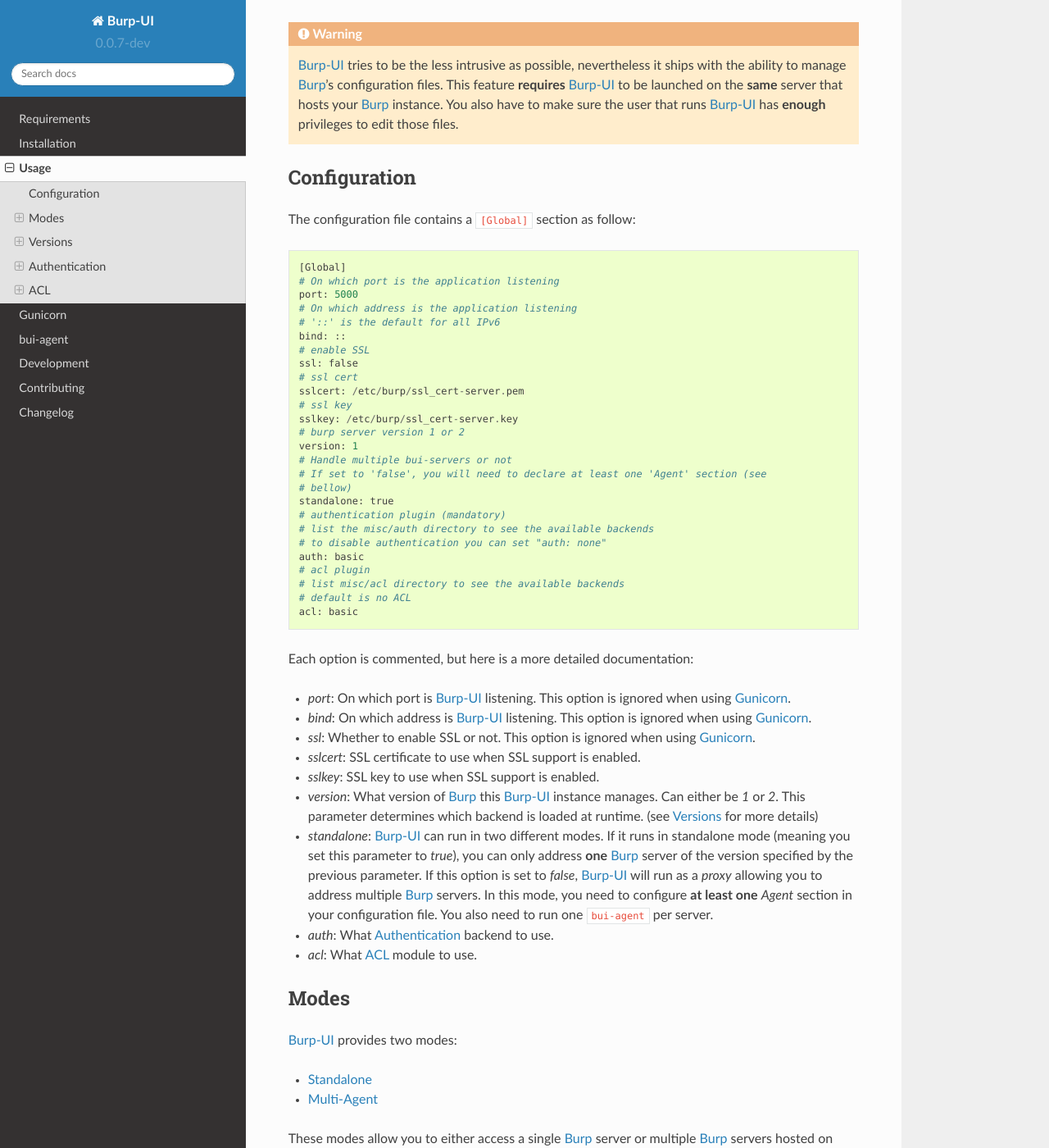
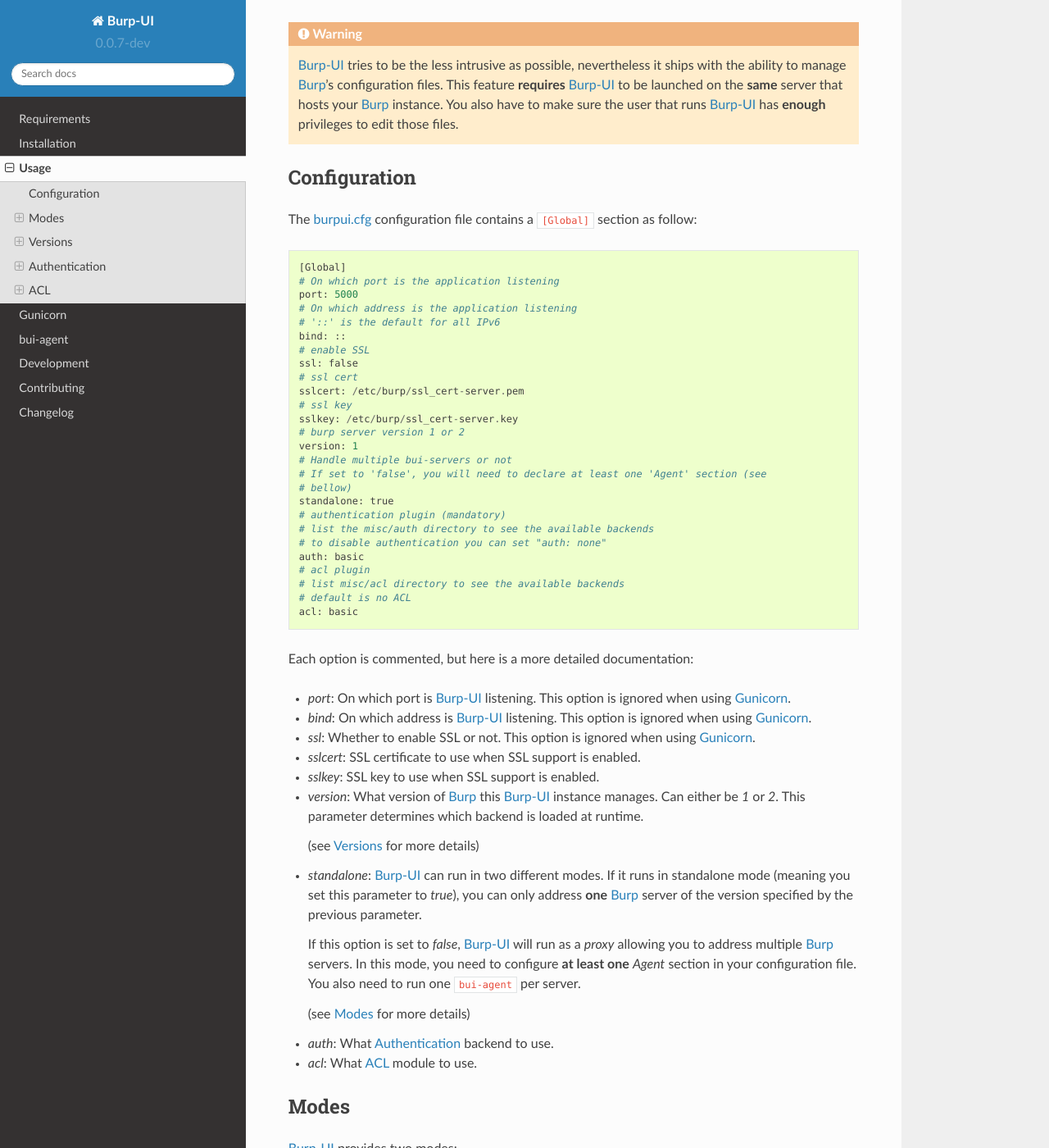
Before and after one commit to ziirish/burp-ui, a Sphinx documentation site: the page built from docs/usage.rst, in a window 1280 px wide and 1400 px high, scrolled down 374 px. Shown: the whole window at 82% size. Built offline with Sphinx 7.4.7 and the Read the Docs theme 2.0.0, drawn with Linux system fonts in a browser that asks for light colours; pages that are not in the unit, such as notebooks, are missing from menus; some of the changed text lies outside the part shown.

Commit message:
add: links to sample configuration files

```diff
--- a/docs/buiagent.rst
+++ b/docs/buiagent.rst
@@ -6,7 +6,8 @@
 These agents must be launched on every server hosting a `Burp`_ instance you'd
 like to monitor.
 
-They have a specific configuration file with a `[Global]` section as below:
+They have a specific `buiagent.cfg`_ configuration file with a ``[Global]``
+section as below:
 
 ::
 
@@ -48,4 +49,5 @@
 
 .. _Burp: http://burp.grke.org/
 .. _Burp-UI: https://git.ziirish.me/ziirish/burp-ui
+.. _buiagent.cfg: https://git.ziirish.me/ziirish/burp-ui/blob/master/share/burpui/etc/buiagent.sample.cfg
 .. _bui-agent: buiagent.html
--- a/docs/installation.rst
+++ b/docs/installation.rst
@@ -21,7 +21,7 @@
 You can setup various parameters in the `burpui.cfg`_ file.
 This file can be specified with the ``-c`` flag or should be present in
 ``/etc/burp/burpui.cfg``.
-By default `Burp-UI`_ ships with a default file located in
+By default `Burp-UI`_ ships with a sample file located in
 ``$BURPUIDIR/../share/burpui/etc/burpui.sample.cfg``.
 
 Then you can run ``burp-ui``: ``burp-ui``
--- a/docs/usage.rst
+++ b/docs/usage.rst
@@ -27,7 +27,7 @@
 Configuration
 -------------
 
-The configuration file contains a ``[Global]`` section as follow:
+The `burpui.cfg`_ configuration file contains a ``[Global]`` section as follow:
 
 ::
 
@@ -71,15 +71,20 @@
 - *sslkey*: SSL key to use when SSL support is enabled.
 - *version*: What version of `Burp`_ this `Burp-UI`_ instance manages. Can
   either be *1* or *2*. This parameter determines which backend is loaded at
-  runtime. (see `Versions`_ for more details)
+  runtime.
+
+  (see `Versions`_ for more details)
 - *standalone*: `Burp-UI`_ can run in two different modes. If it runs in
   standalone mode (meaning you set this parameter to *true*), you can only
   address **one** `Burp`_ server of the version specified by the previous
   parameter.
+
   If this option is set to *false*, `Burp-UI`_ will run as a *proxy* allowing
   you to address multiple `Burp`_ servers. In this mode, you need to configure
   **at least one** *Agent* section in your configuration file. You also need to
   run one ``bui-agent`` per server.
+
+  (see `Modes`_ for more details)
 - *auth*: What `Authentication`_ backend to use.
 - *acl*: What `ACL`_ module to use.
 
@@ -100,7 +105,8 @@
 ^^^^^^^^^^
 
 This mode is the **default** and the easiest one. It can be activated by setting
-the *standalone* parameter in the ``[Global]`` section to *true*:
+the *standalone* parameter in the ``[Global]`` section of your `burpui.cfg`_
+file to *true*:
 
 ::
 
@@ -114,8 +120,8 @@
 Multi-Agent
 ^^^^^^^^^^^
 
-This mode allows you access multiple `Burp`_ servers through the
-`bui-agent`_. Here is a schema to illustrate the architecture:
+This mode allows you access multiple `Burp`_ servers through the `bui-agent`_.
+Here is a schema to illustrate the architecture:
 
 ::
 
@@ -177,7 +183,7 @@
 
 
 To enable this mode, you need to set the *standalone* parameter of the
-``[Global]`` section to *false*:
+``[Global]`` section of your `burpui.cfg`_ file to *false*:
 
 ::
 
@@ -185,10 +191,8 @@
     standalone: false
 
 
-Once this mode is enabled, you have to create **one** ``[Agent]`` section per
-agent you want to connect to:
-
-.. note:: The sections must be called ``[Agent:<label>]`` (case sensitive)
+Once this mode is enabled, you have to create **one** ``[Agent]`` section
+**per** agent you want to connect to in your `burpui.cfg`_ file:
 
 ::
 
@@ -238,7 +244,7 @@
 ^^^^^
 
 The *burp-1* backend can be enabled by setting the *version* option to *1* in
-your ``[Global]`` section:
+the ``[Global]`` section of your `burpui.cfg`_ file:
 
 ::
 
@@ -284,7 +290,7 @@
 ^^^^^
 
 The *burp-2* backend can be enabled by setting the *version* option to *2* in
-your ``[Global]`` section:
+the ``[Global]`` section of your `burpui.cfg`_ file:
 
 ::
 
@@ -330,7 +336,7 @@
 - `Basic`_
 
 To disable the *authentication* backend, set the *auth* option of the
-``[Global]`` section to *none*:
+``[Global]`` section of your `burpui.cfg`_ file to *none*:
 
 ::
 
@@ -343,7 +349,8 @@
 
 The *ldap* authentication backend has some dependencies, please refer to the
 `requirements <requirements.html>`_ page. To enable this backend, you need to
-set the *auth* option of the ``[Global]`` section to *ldap*:
+set the *auth* option of the ``[Global]`` section of your `burpui.cfg`_ file to
+*ldap*:
 
 ::
 
@@ -387,7 +394,8 @@
 ^^^^^
 
 In order for the *basic* authentication backend to be enabled, you need to set
-the *auth* option of the ``[Global]`` section to *basic*:
+the *auth* option of the ``[Global]`` section of your `burpui.cfg`_ file to
+*basic*:
 
 ::
 
@@ -419,8 +427,8 @@
 
 - `Basic ACL`_
 
-To disable the *acl* backend, set the *acl* option of the ``[Global]`` section to
-*none*:
+To disable the *acl* backend, set the *acl* option of the ``[Global]`` section
+of your `burpui.cfg`_ file to *none*:
 
 ::
 
@@ -433,7 +441,7 @@
 
 
 The *basic* acl backend can be enabled by setting the *acl* option of the
-``[Global]`` section to *basic*:
+``[Global]`` section of your `burpui.cfg`_ file to *basic*:
 
 ::
 
@@ -467,4 +475,5 @@
 .. _Burp: http://burp.grke.org/
 .. _Gunicorn: http://gunicorn.org/
 .. _Burp-UI: https://git.ziirish.me/ziirish/burp-ui
+.. _burpui.cfg: https://git.ziirish.me/ziirish/burp-ui/blob/master/share/burpui/etc/burpui.sample.cfg
 .. _bui-agent: buiagent.html
```
Also changed, not shown: other parts of docs/usage.rst (+2 -0 lines).
